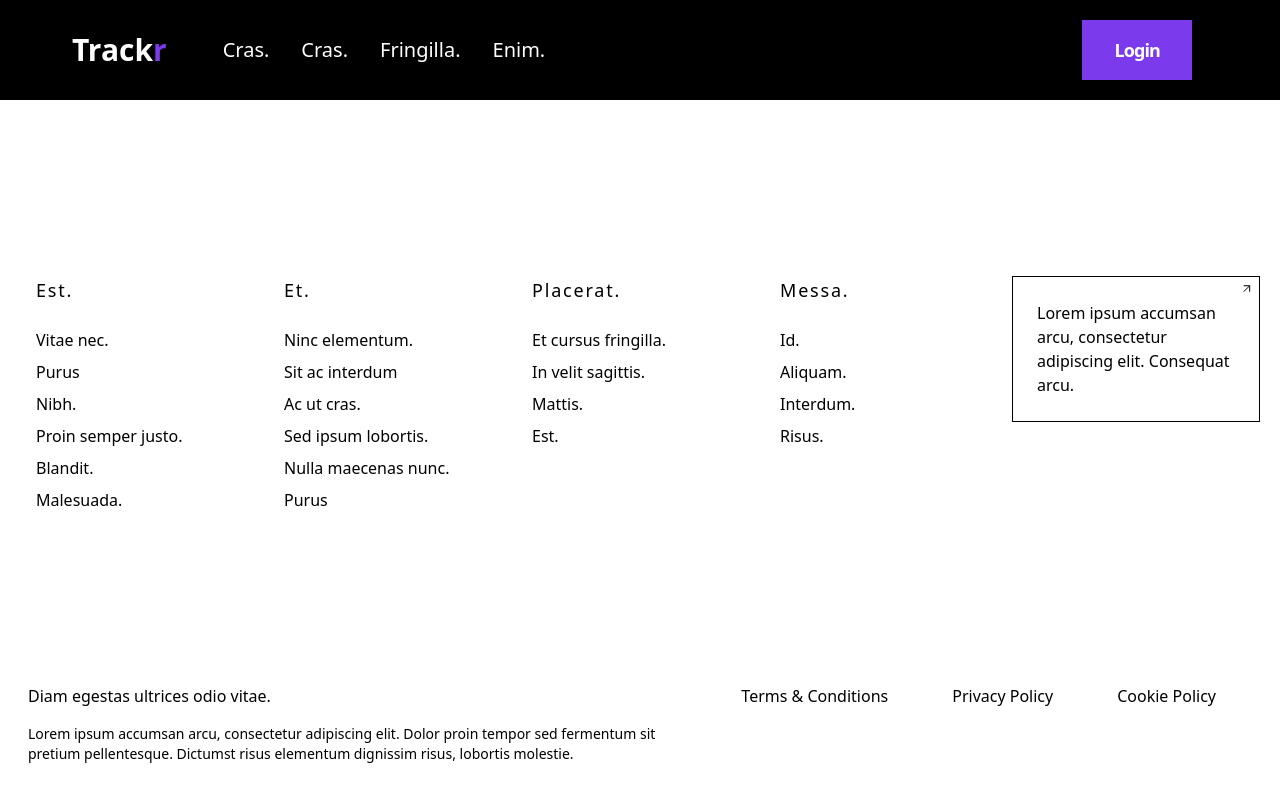
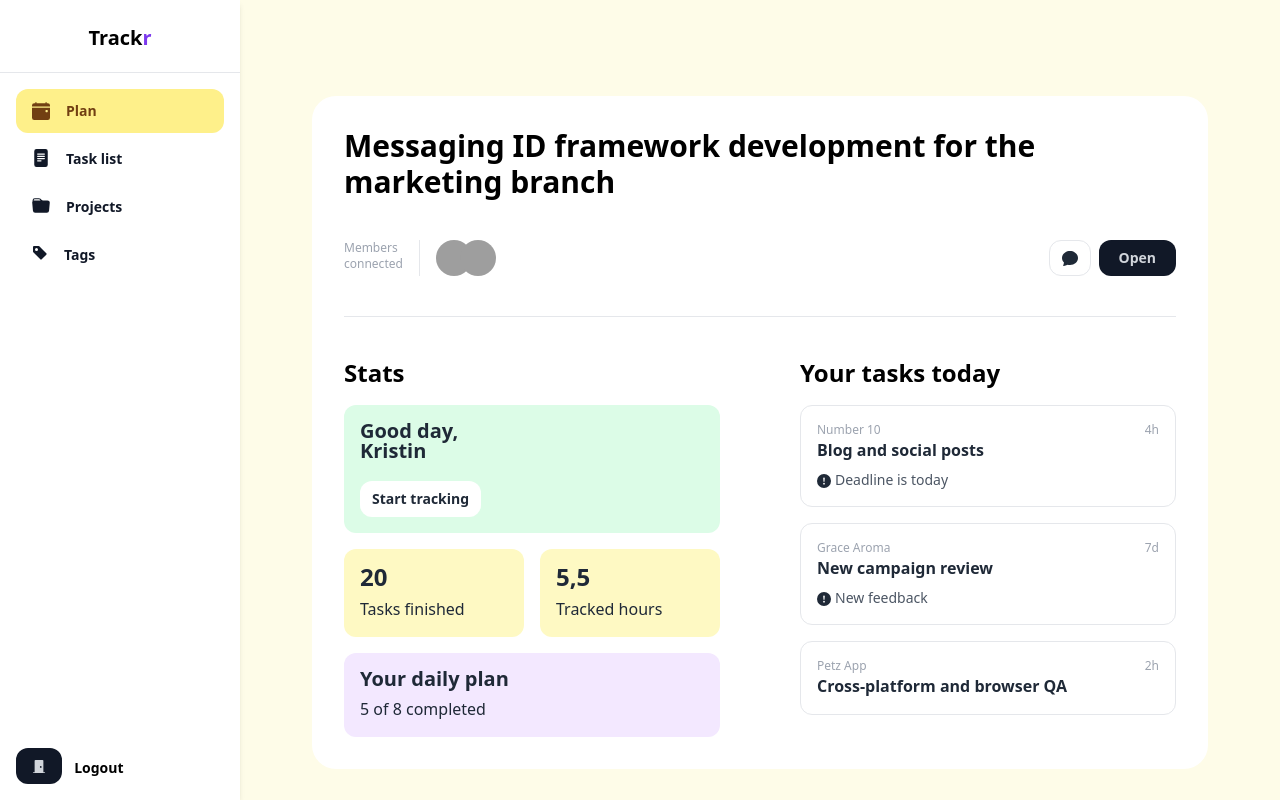
Before and after one commit to cvyjojo/trackr, a Next.js app: page / in a window 1280 px wide. Shown: the top 800 px of the page. Built offline with nearby package versions, Linux system fonts and the light colour scheme; grey boxes are pictures that could not be loaded.

Commit message:
navigation setup

```diff
--- a/src/components/Layout.tsx
+++ b/src/components/Layout.tsx
@@ -1,222 +1,222 @@
 /* eslint-disable @next/next/no-img-element */
 /* eslint-disable @next/next/no-html-link-for-pages */
 
+import Image from 'next/image';
+
 export default function Main() {
 	return (
-		<div className='grotesk bg-black max-w-8xl mx-auto'>
-			{/* <section className='w-full text-white'>
-				<div className='max-w-8xl mx-auto inline-block items-center p-3 pt-0 lg:flex lg:flex-wrap lg:pt-4'>
-					<div className='lg:w-3/6'>
-						<h2 className='max-w-xl lg:text-[4.2em] text-3xl font-bold leading-none text-white inline-block'>Vel quis feugiat pharetra diam.</h2>
-
-						<p className='mt-6 max-w-2xl text-xl font-semibold text-[#404040]'>
-							Lorem ipsum urna, consectetur adipiscing elit. Urna risus hendrerit dignissim duis fringilla sit. Lacus porttitor neque ipsum.
-						</p>
+		<div className='relative grotesk max-w-8xl mx-auto bg-yellow-50 overflow-hidden max-h-screen'>
+			{/* <header className='fixed right-0 top-0 left-60 bg-yellow-50 py-3 px-4 h-16'>
+				<div className='max-w-4xl mx-auto'>
+					<div className='flex items-center justify-between'>
+						<div>
+							<button
+								type='button'
+								className='flex items-center focus:outline-none rounded-lg text-gray-600 hover:text-yellow-600 focus:text-yellow-600 font-semibold p-2 border border-transparent hover:border-yellow-300 focus:border-yellow-300 transition'
+							>
+								<span className='inline-flex items-center justify-center w-6 h-6 text-gray-600 text-xs rounded bg-white transition mr-2'>
+									<svg xmlns='http://www.w3.org/2000/svg' width='1em' height='1em' fill='currentColor' className='bi bi-chevron-left' viewBox='0 0 16 16'>
+										<path fill-rule='evenodd' d='M11.354 1.646a.5.5 0 0 1 0 .708L5.707 8l5.647 5.646a.5.5 0 0 1-.708.708l-6-6a.5.5 0 0 1 0-.708l6-6a.5.5 0 0 1 .708 0z' />
+									</svg>
+								</span>
+								<span className='text-sm'>Archive</span>
+							</button>
 						</div>
-					<div className='mb-20 mt-44 hidden w-full flex-col lg:mt-12 lg:inline-block lg:w-3/6'>
-						<img src='/images/placeholder.png' alt='Hero' />
-					</div>
-					<div className='my-20 inline-block w-full flex-col lg:mt-0 lg:hidden lg:w-2/5'>
-						<img src='/images/placeholder.png' alt='image' />
-					</div>
-				</div>
-				<div className='mt-0 bg-white lg:mt-40'>
-					<div className='mx-auto'>
-						<div className='mx-auto px-5 py-24 lg:px-24'>
-							<div className='my-10 flex w-full flex-col text-center'>
-								<h2 className='mb-5 text-2xl font-bold text-white lg:text-3xl'>In ullamcorper magna nunc, non molestie augue feugiat eget.</h2>
-							</div>
-							<div
-								className='
-                grid grid-cols-2
-                gap-16
-                text-center
-                lg:grid-cols-6'
+						<div className='text-lg font-bold'>Today Plan</div>
+						<div>
+							<button
+								type='button'
+								className='flex items-center focus:outline-none rounded-lg text-gray-600 hover:text-yellow-600 focus:text-yellow-600 font-semibold p-2 border border-transparent hover:border-yellow-300 focus:border-yellow-300 transition'
 							>
-								<div className='hidden items-center justify-center lg:inline-block'>
-									<img src='/images/segment.png' alt='Segment' className='block h-24 object-contain' />
-								</div>
-								<div className='hidden items-center justify-center lg:inline-block'>
-									<img src='/images/segment.png' alt='Segment' className='block h-24 object-contain' />
-								</div>
-								<div className='flex items-center justify-center'>
-									<img src='/images/segment.png' alt='Segment' className='block h-24 object-contain' />
-								</div>
-								<div className='flex items-center justify-center'>
-									<img src='/images/segment.png' alt='Segment' className='block h-24 object-contain' />
-								</div>
-								<div className='hidden items-center justify-center lg:inline-block'>
-									<img src='/images/segment.png' alt='Segment' className='block h-24 object-contain' />
-								</div>
-								<div className='hidden items-center justify-center lg:inline-block'>
-									<img src='/images/segment.png' alt='Segment' className='block h-24 object-contain' />
-								</div>
-							</div>
-							<div className='my-12 flex w-full flex-col pl-8 text-center'>
-								<a
-									href='/'
-									className='
-                  underline-blue
-                  mb-8
-                  mt-6
-                  text-xl
-                  font-bold
-                  text-white
-                '
-								>
-									Ut eleifend.
-								</a>
+								<span className='text-sm'>This week</span>
+								<span className='inline-flex items-center justify-center w-6 h-6 text-gray-600 text-xs rounded bg-white transition ml-2'>
+									<svg xmlns='http://www.w3.org/2000/svg' width='1em' height='1em' fill='currentColor' className='bi bi-chevron-right' viewBox='0 0 16 16'>
+										<path fill-rule='evenodd' d='M4.646 1.646a.5.5 0 0 1 .708 0l6 6a.5.5 0 0 1 0 .708l-6 6a.5.5 0 0 1-.708-.708L10.293 8 4.646 2.354a.5.5 0 0 1 0-.708z' />
+									</svg>
+								</span>
+							</button>
 						</div>
 					</div>
 				</div>
-					<div className='text-white'>
-						<div
-							className='
-              max-w-9xl
-              mx-auto
-              flex
-              flex-col
-              items-center
-              justify-center
-              px-5
-            '
-						>
-							<div className='mr-0 mb-6 w-full py-4 text-center lg:w-2/3'>
-								<h2 className='mb-4 text-4xl font-bold sm:text-5xl'>Sem enim cursus orci at.</h2>
-								<p className='mb-4 text-lg leading-relaxed'>
-									In ullamcorper magna nunc, non molestie augue feugiat eget. Mauris, vitae et, vitae et cursus amet tincidunt feugiat nulla. Senectus maecenas diam risus sodales dictum eu. Eget
-									cursus sit bibendum pulvinar faucibus vitae nam sed. Faucibus vel laoreet.
-								</p>
-								<a href='/' className='underline-blue font-semibold'>
-									Learn more
+			</header> */}
+
+			<aside className='fixed inset-y-0 left-0 bg-white shadow-md max-h-screen w-60'>
+				<div className='flex flex-col justify-between h-full'>
+					<div className='flex-grow'>
+						<div className='px-4 py-6 text-center border-b'>
+								<a href='/' className='align-middle text-xl leading-none font-bold text-black'>
+									<span>Track</span>
+									<span className='text-violet-600'>r</span>
 								</a>
 						</div>
-							<img
-								className='
-                lg:w-5/7
-                mb-40
-                hidden
-                w-5/6
-                rounded object-cover
-                object-center
-                lg:inline-block
-                lg:w-4/6'
-								src='/images/placeholder.png'
-								alt='img'
-							/>
+						<div className='p-4'>
+							<ul className='space-y-1'>
+								<li>
+									<a href='javascript:void(0)' className='flex items-center bg-yellow-200 rounded-xl font-bold text-sm text-yellow-900 py-3 px-4'>
+										<svg xmlns='http://www.w3.org/2000/svg' width='1em' height='1em' fill='currentColor' className='text-lg mr-4' viewBox='0 0 16 16'>
+											<path d='M4 .5a.5.5 0 0 0-1 0V1H2a2 2 0 0 0-2 2v1h16V3a2 2 0 0 0-2-2h-1V.5a.5.5 0 0 0-1 0V1H4V.5zM16 14V5H0v9a2 2 0 0 0 2 2h12a2 2 0 0 0 2-2zm-3.5-7h1a.5.5 0 0 1 .5.5v1a.5.5 0 0 1-.5.5h-1a.5.5 0 0 1-.5-.5v-1a.5.5 0 0 1 .5-.5z' />
+										</svg>
+										Plan
+									</a>
+								</li>
+								<li>
+									<a href='javascript:void(0)' className='flex bg-white hover:bg-yellow-50 rounded-xl font-bold text-sm text-gray-900 py-3 px-4'>
+										<svg xmlns='http://www.w3.org/2000/svg' width='1em' height='1em' fill='currentColor' className='text-lg mr-4' viewBox='0 0 16 16'>
+											<path d='M12 0H4a2 2 0 0 0-2 2v12a2 2 0 0 0 2 2h8a2 2 0 0 0 2-2V2a2 2 0 0 0-2-2zM5 4h6a.5.5 0 0 1 0 1H5a.5.5 0 0 1 0-1zm-.5 2.5A.5.5 0 0 1 5 6h6a.5.5 0 0 1 0 1H5a.5.5 0 0 1-.5-.5zM5 8h6a.5.5 0 0 1 0 1H5a.5.5 0 0 1 0-1zm0 2h3a.5.5 0 0 1 0 1H5a.5.5 0 0 1 0-1z' />
+										</svg>
+										Task list
+									</a>
+								</li>
+								<li>
+									<a href='javascript:void(0)' className='flex bg-white hover:bg-yellow-50 rounded-xl font-bold text-sm text-gray-900 py-3 px-4'>
+										<svg xmlns='http://www.w3.org/2000/svg' width='1em' height='1em' fill='currentColor' className='text-lg mr-4' viewBox='0 0 16 16'>
+											<path d='M9.828 3h3.982a2 2 0 0 1 1.992 2.181l-.637 7A2 2 0 0 1 13.174 14H2.825a2 2 0 0 1-1.991-1.819l-.637-7a1.99 1.99 0 0 1 .342-1.31L.5 3a2 2 0 0 1 2-2h3.672a2 2 0 0 1 1.414.586l.828.828A2 2 0 0 0 9.828 3zm-8.322.12C1.72 3.042 1.95 3 2.19 3h5.396l-.707-.707A1 1 0 0 0 6.172 2H2.5a1 1 0 0 0-1 .981l.006.139z' />
+										</svg>
+										Projects
+									</a>
+								</li>
+								<li>
+									<a href='javascript:void(0)' className='flex bg-white hover:bg-yellow-50 rounded-xl font-bold text-sm text-gray-900 py-3 px-4'>
+										<svg xmlns='http://www.w3.org/2000/svg' width='16' height='16' fill='currentColor' className='text-lg mr-4' viewBox='0 0 16 16'>
+											<path d='M2 1a1 1 0 0 0-1 1v4.586a1 1 0 0 0 .293.707l7 7a1 1 0 0 0 1.414 0l4.586-4.586a1 1 0 0 0 0-1.414l-7-7A1 1 0 0 0 6.586 1H2zm4 3.5a1.5 1.5 0 1 1-3 0 1.5 1.5 0 0 1 3 0z' />
+										</svg>
+										Tags
+									</a>
+								</li>
+							</ul>
+						</div>
+					</div>
+					<div className='p-4'>
+						<button type='button' className='inline-flex items-center justify-center h-9 px-4 rounded-xl bg-gray-900 text-gray-300 hover:text-white text-sm font-semibold transition'>
+							<svg xmlns='http://www.w3.org/2000/svg' width='1em' height='1em' fill='currentColor' className='' viewBox='0 0 16 16'>
+								<path d='M12 1a1 1 0 0 1 1 1v13h1.5a.5.5 0 0 1 0 1h-13a.5.5 0 0 1 0-1H3V2a1 1 0 0 1 1-1h8zm-2 9a1 1 0 1 0 0-2 1 1 0 0 0 0 2z' />
+							</svg>
+						</button>{' '}
+						<span className='font-bold text-sm ml-2'>Logout</span>
+					</div>
+				</div>
+			</aside>
 
-							<img
-								className='
-              mb-24
-              inline-block
-              w-5/6
-              rounded
-              object-cover object-center
-              lg:hidden
-              lg:w-4/6'
-								src='/images/placeholder.png'
-								alt='img'
-							/>
+			<main className='ml-60 pt-16 max-h-screen overflow-auto'>
+				<div className='px-6 py-8'>
+					<div className='max-w-4xl mx-auto'>
+						<div className='bg-white rounded-3xl p-8 mb-5'>
+							<h1 className='text-3xl font-bold mb-10'>Messaging ID framework development for the marketing branch</h1>
+							<div className='flex items-center justify-between'>
+								<div className='flex items-stretch'>
+									<div className='text-gray-400 text-xs'>
+										Members
+										<br />
+										connected
+									</div>
+									<div className='h-100 border-l mx-4'></div>
+									<div className='flex flex-nowrap -space-x-3'>
+										<div className='h-9 w-9'>
+											<Image className='object-cover w-full h-full rounded-full' src='/images/stock/photo-1534528741775-53994a69daeb.jpg' width={100} height={10} alt='aaaa' />
+										</div>
+										<div className='h-9 w-9'>
+											<Image className='object-cover w-full h-full rounded-full' src='/images/stock/photo-1534528741775-53994a69daeb.jpg' width={100} height={10} alt='avatar' />
 										</div>
 									</div>
 								</div>
-				<div className='mx-auto px-5 pt-32 pb-24 lg:px-24'>
-					<div className='my-3 flex w-full flex-col text-left lg:text-center'>
-						<h2 className='bold mb-8 text-4xl font-bold leading-tight text-white lg:text-6xl'>
-							Lorem ipsum elit sit unar, <br className='hidden lg:inline-block' />
-							consectetur adipiscing elit.
-						</h2>
-					</div>
-					<div className='flex w-full flex-col text-left lg:text-center'>
-						<h3 className='text-2xl text-white'>
-							Lorem ipsum arcu, consectetur adipiscing elit. Viverra elementum pellentesque <br className='hidden lg:inline-block' />
-							tortor, luctus blandit sed dolor et, semper. Posuere vitae vitae, ac mus. Arcu quis feugiat.
-						</h3>
-					</div>
-					<div className='flex w-full flex-row justify-center pt-24 text-center'>
-						<a href='/' className='underline-blue px-8 text-xl font-semibold text-white'>
-							Ut eleifend.
-						</a>
-						<a href='/' className='underline-gray px-6 text-xl font-semibold text-gray-700'>
-							Tempus in.
-						</a>
+								<div className='flex items-center gap-x-2'>
+									<button type='button' className='inline-flex items-center justify-center h-9 px-3 rounded-xl border hover:border-gray-400 text-gray-800 hover:text-gray-900 transition'>
+										<svg xmlns='http://www.w3.org/2000/svg' width='1em' height='1em' fill='currentColor' className='bi bi-chat-fill' viewBox='0 0 16 16'>
+											<path d='M8 15c4.418 0 8-3.134 8-7s-3.582-7-8-7-8 3.134-8 7c0 1.76.743 3.37 1.97 4.6-.097 1.016-.417 2.13-.771 2.966-.079.186.074.394.273.362 2.256-.37 3.597-.938 4.18-1.234A9.06 9.06 0 0 0 8 15z' />
+										</svg>
+									</button>
+									<button type='button' className='inline-flex items-center justify-center h-9 px-5 rounded-xl bg-gray-900 text-gray-300 hover:text-white text-sm font-semibold transition'>
+										Open
+									</button>
 								</div>
 							</div>
-				<div className='invisible mx-auto flex max-w-6xl p-3 pb-32 lg:visible lg:px-2'>
-					<img src='/images/placeholder.png' alt='img' />
+
+							<hr className='my-10' />
+
+							<div className='grid grid-cols-2 gap-x-20'>
+								<div>
+									<h2 className='text-2xl font-bold mb-4'>Stats</h2>
+
+									<div className='grid grid-cols-2 gap-4'>
+										<div className='col-span-2'>
+											<div className='p-4 bg-green-100 rounded-xl'>
+												<div className='font-bold text-xl text-gray-800 leading-none'>
+													Good day, <br />
+													Kristin
 												</div>
-				<div className='bg-white text-white'>
-					<div className='mx-auto flex flex-col items-center px-5 pt-56 lg:flex-row'>
-						<div className='mb-16 flex flex-col text-left lg:mb-0 lg:w-1/2 lg:flex-grow lg:items-start lg:pr-16 '>
-							<h2 className='mb-4 text-4xl font-bold leading-none sm:text-5xl'>Bibendum tortor et sit convallis nec morbi.</h2>
-							<p className='font-3xl mb-8 font-semibold leading-relaxed'>
-								Lorem ipsum auctor sit amet, consectetur adipiscing elit. Sit a egestas tortor viverra nisl, in non. Neque viverra sollicitudin amet volutpat auctor amet. Aliquam pellentesque
-								condimentum mauris sit tincidunt egestas ullamcorper sit.{' '}
-							</p>
-						</div>
-						<div className='lg:w-full lg:max-w-2xl'>
-							<img src='/images/placeholder.png' alt='img' />
-						</div>
-					</div>
-					<div className='mt-32'>
-						<div className='mx-auto flex flex-col px-5 py-24 text-left lg:flex-row'>
-							<div className='hidden lg:inline-block lg:w-full lg:max-w-xl'>
-								<img src='/images/placeholder.png' alt='img' />
-							</div>
-							<div className='flex flex-col pt-0 text-left lg:w-1/2 lg:flex-grow lg:items-start lg:pl-16 lg:pt-24'>
-								<h2 className='mb-4 text-4xl font-bold leading-none sm:text-5xl'>Eu diam in magna blandit sit magna dolor proin velit.</h2>
-								<p className='mb-8 font-semibold leading-relaxed text-white'>
-									Lorem ipsum ac neque, consectetur adipiscing elit. Nibh neque, ut purus donec sed donec semper ac vestibulum. Mi urna, facilisis arcu, auctor elit. Ut nunc non aenean netus ut.
-								</p>
-							</div>
-							<div className='inline-block lg:hidden lg:w-full lg:max-w-xl'>
-								<img src='/images/placeholder.png' alt='img' />
+												<div className='mt-5'>
+													<button type='button' className='inline-flex items-center justify-center py-2 px-3 rounded-xl bg-white text-gray-800 hover:text-green-500 text-sm font-semibold transition'>
+														Start tracking
+													</button>
 												</div>
 											</div>
 										</div>
-					<div className='my-24 p-4 text-white'>
-						<div className='max-w-9xl mx-auto flex flex-col items-center bg-gradient-to-r from-blue-200 to-blue-100 px-5 py-24 lg:flex-row'>
-							<div className='flex flex-col items-center pb-16 pl-0 text-center lg:mb-0 lg:w-1/2 lg:flex-grow lg:items-start lg:pl-12 lg:pr-24 lg:text-left'>
-								<h2 className='pb-4 text-2xl font-bold leading-tight lg:text-4xl'>Lorem ipsum mi at amet, consecteturadipiscing elit. Mattis.</h2>
-								<p className='text-md mb-8 lg:text-xl'>
-									Lorem ipsum praesent amet, consectetur adipiscing elit. Cursus ullamcorper id tristique tincidunt. Tincidunt feugiat at mi feugiat hendrerit. Ac faucibus accumsan, quis lacus, lectus
-									eget bibendum. At praesent quisque sollicitudin fusce.
-								</p>
+										<div className='p-4 bg-yellow-100 rounded-xl text-gray-800'>
+											<div className='font-bold text-2xl leading-none'>20</div>
+											<div className='mt-2'>Tasks finished</div>
 										</div>
-							<div className='w-4/7 pr-12 lg:w-2/5'>
-								<img src='/images/placeholder.png' className='hidden object-cover object-center lg:inline-block' alt='image' />
-								<img src='/images/placeholder.png' className='inline-block object-cover object-center lg:hidden' alt='image' />
+										<div className='p-4 bg-yellow-100 rounded-xl text-gray-800'>
+											<div className='font-bold text-2xl leading-none'>5,5</div>
+											<div className='mt-2'>Tracked hours</div>
+										</div>
+										<div className='col-span-2'>
+											<div className='p-4 bg-purple-100 rounded-xl text-gray-800'>
+												<div className='font-bold text-xl leading-none'>Your daily plan</div>
+												<div className='mt-2'>5 of 8 completed</div>
 											</div>
 										</div>
 									</div>
-					<div className='mx-auto'>
-						<div className='max-w-8xl mx-auto px-5 py-24 lg:px-24'>
-							<div className='my-6 flex w-full flex-col text-left lg:text-center'>
-								<h3 className='mb-8 text-5xl font-bold text-white'>Dui tellus quis magna id ultricies eu sed.</h3>
-								<h3 className='mb-12 px-0 text-lg font-semibold text-gray-900 lg:px-52'>
-									Lorem ipsum accumsan arcu, consectetur adipiscing elit. Aliquet vestibulum molestie amet, maecenas id amet. Ipsum accumsan arcu, aenean viverra penatibus quis. Laoreet.
-								</h3>
 								</div>
-							<img src='/images/placeholder.png' alt='img' />
+								<div>
+									<h2 className='text-2xl font-bold mb-4'>Your tasks today</h2>
+
+									<div className='space-y-4'>
+										<div className='p-4 bg-white border rounded-xl text-gray-800 space-y-2'>
+											<div className='flex justify-between'>
+												<div className='text-gray-400 text-xs'>Number 10</div>
+												<div className='text-gray-400 text-xs'>4h</div>
+											</div>
+											<a href='javascript:void(0)' className='font-bold hover:text-yellow-800 hover:underline'>
+												Blog and social posts
+											</a>
+											<div className='text-sm text-gray-600'>
+												<svg xmlns='http://www.w3.org/2000/svg' width='1em' height='1em' fill='currentColor' className='text-gray-800 inline align-middle mr-1' viewBox='0 0 16 16'>
+													<path d='M16 8A8 8 0 1 1 0 8a8 8 0 0 1 16 0zM8 4a.905.905 0 0 0-.9.995l.35 3.507a.552.552 0 0 0 1.1 0l.35-3.507A.905.905 0 0 0 8 4zm.002 6a1 1 0 1 0 0 2 1 1 0 0 0 0-2z' />
+												</svg>
+												Deadline is today
 											</div>
 										</div>
-					<div className='text-white'>
-						<div className='max-w-8xl mx-auto flex flex-col px-5 py-48 text-white lg:flex-row'>
-							<div className='lg:mb-0 lg:w-full lg:max-w-xl'>
-								<img className='rounded object-cover object-center' alt='image' src='/images/placeholder1.png' />
+										<div className='p-4 bg-white border rounded-xl text-gray-800 space-y-2'>
+											<div className='flex justify-between'>
+												<div className='text-gray-400 text-xs'>Grace Aroma</div>
+												<div className='text-gray-400 text-xs'>7d</div>
 											</div>
-							<div className='items-left flex flex-col pt-16 text-left lg:w-1/2 lg:flex-grow lg:items-start lg:pl-32 lg:text-left'>
-								<h2 className='mb-2 text-lg leading-tight text-gray-700 sm:text-lg'>Viverra enim diam gravida risus nisl.</h2>
-								<h2 className='mb-6 text-lg font-bold sm:text-lg'>Lectus eu.</h2>
-								<h2 className='mb-4 text-3xl font-bold sm:text-3xl'>Lorem ipsum accumsan arcu, consectetur adipiscing elit. Sed eget enim vel.</h2>
-								<a href='/' className='underline-blue mt-12 text-lg font-bold leading-relaxed'>
-									Ut convallis massa.
+											<a href='javascript:void(0)' className='font-bold hover:text-yellow-800 hover:underline'>
+												New campaign review
+											</a>
+											<div className='text-sm text-gray-600'>
+												<svg xmlns='http://www.w3.org/2000/svg' width='1em' height='1em' fill='currentColor' className='text-gray-800 inline align-middle mr-1' viewBox='0 0 16 16'>
+													<path d='M16 8A8 8 0 1 1 0 8a8 8 0 0 1 16 0zM8 4a.905.905 0 0 0-.9.995l.35 3.507a.552.552 0 0 0 1.1 0l.35-3.507A.905.905 0 0 0 8 4zm.002 6a1 1 0 1 0 0 2 1 1 0 0 0 0-2z' />
+												</svg>
+												New feedback
+											</div>
+										</div>
+										<div className='p-4 bg-white border rounded-xl text-gray-800 space-y-2'>
+											<div className='flex justify-between'>
+												<div className='text-gray-400 text-xs'>Petz App</div>
+												<div className='text-gray-400 text-xs'>2h</div>
+											</div>
+											<a href='javascript:void(0)' className='font-bold hover:text-yellow-800 hover:underline'>
+												Cross-platform and browser QA
 											</a>
 										</div>
 									</div>
 								</div>
 							</div>
-			</section> */}
+						</div>
+					</div>
+				</div>
+			</main>
 		</div>
 	);
 }
--- a/src/pages/index.tsx
+++ b/src/pages/index.tsx
@@ -1,5 +1,5 @@
 import Head from 'next/head';
-import Header from '../components/Header';
+// import Header from '../components/Header';
 import Layout from '../components/Layout';
 import Footer from '../components/Footer';
 
@@ -11,7 +11,7 @@ export default function Home() {
 				<meta name='description' content='Track Your Net Worth Like a Pro with our Finance Net Worth Tracker Dashboard' />
 				<link rel='icon' href='/favicon.ico' />
 			</Head>
-			<Header />
+			{/* <Header /> */}
 			<Layout />
 			<Footer />
 		</>
```
Also changed, not shown: package.json (+5 -4 lines), src/pages/data.tsx (+27 -20 lines), 1 other file (tests, documents, lock files or other folders). Lines whose indentation alone changed are shown as unchanged.
